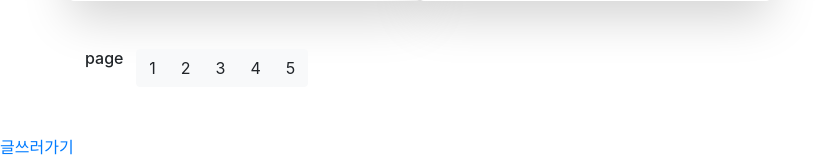
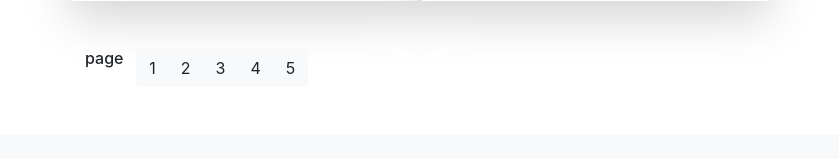
Before and after one commit to seokjoong-yoon/collabogit, a Django app: page / in a window 1280 px wide. Shown: the part 687-846 px from the top of the page, without its empty margins (0-839 px from the left). After the commit the page ends 761 px from the top, so only its background shows below. Run offline with Django 3.2, Linux system fonts and the light colour scheme; data comes from the database, SQL or seed files in the repository; some libraries are stand-ins or nearby versions.

Commit message:
blogfinish

```diff
--- a/blog/templates/blog/home.html
+++ b/blog/templates/blog/home.html
@@ -57,5 +57,4 @@
     </div>
 </section>
 <br><br>
-<a href="{% url 'new' %}">글쓰러가기</a>
 {% endblock %}
```
